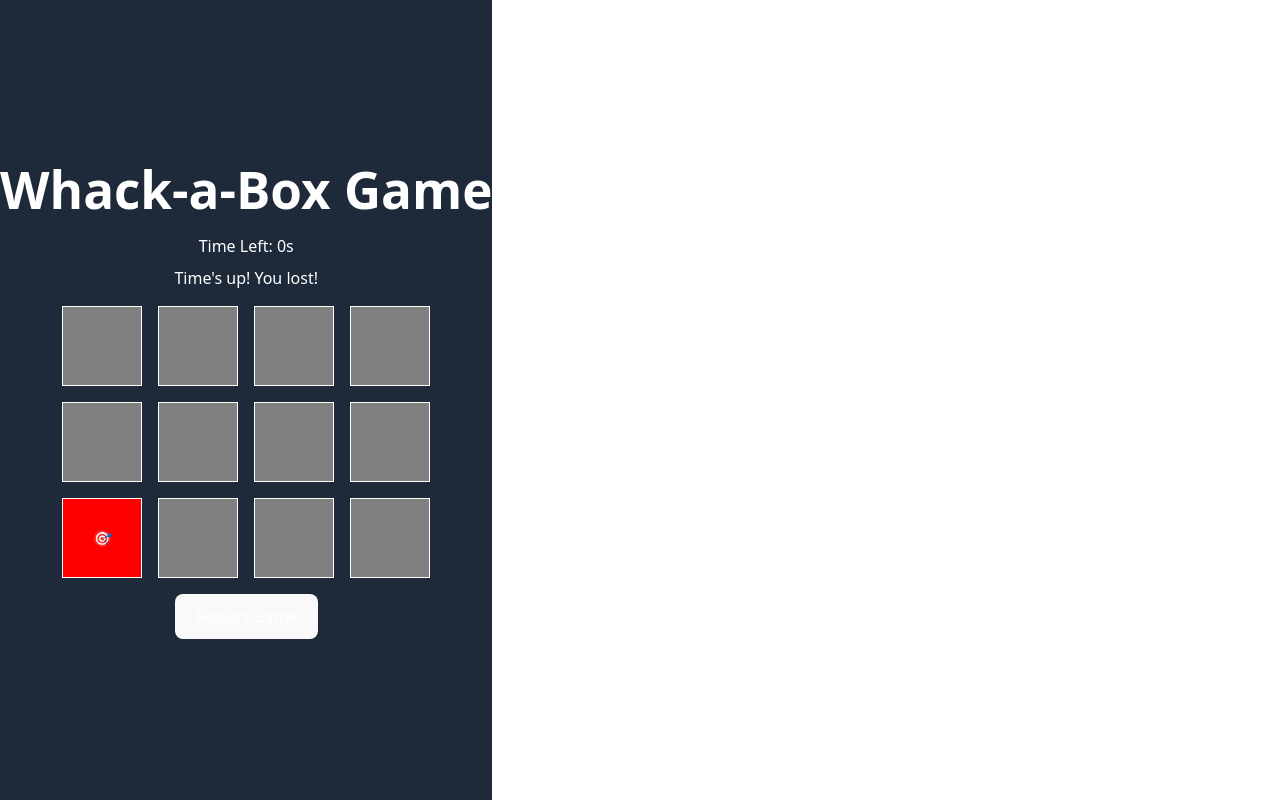
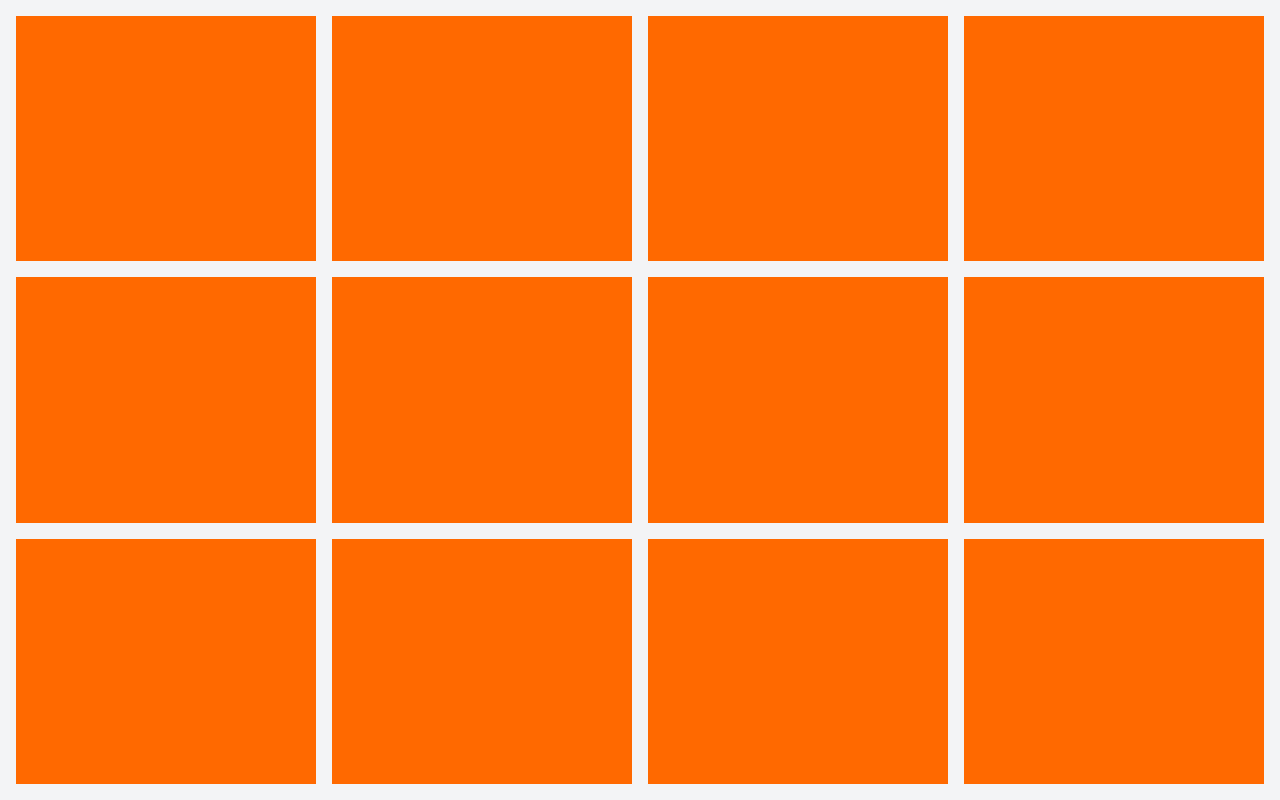
Before and after one commit to Kimmie38/React-Assignment-Boxes, a React (Vite) app: page / in a window 1280 px wide. Built offline with nearby package versions, Linux system fonts and the light colour scheme.

Commit message:
updated files

```diff
--- a/src/App.jsx
+++ b/src/App.jsx
@@ -1,7 +1,6 @@
 import React from "react";
-import WhackABox from "./WhackABox";
-
+import Box from "./Box";
 function App() {
-  return <WhackABox />;
+  return <Box />;
 }
 export default App;
--- a/src/WhackABox.jsx
+++ /dev/null
@@ -1,69 +0,0 @@
-import React, { useState, useEffect } from "react";
-
-const WhackABox = () => {
-  const [targetIndex, setTargetIndex] = useState(Math.floor(Math.random() * 12));
-  const [message, setMessage] = useState("");
-  const [timeLeft, setTimeLeft] = useState(5);
-  const [gameOver, setGameOver] = useState(false);
-
-  useEffect(() => {
-    if (timeLeft > 0) {
-      const timer = setTimeout(() => setTimeLeft(timeLeft - 1), 1000);
-      return () => clearTimeout(timer);
-    } else {
-      setGameOver(true);
-      setMessage("Time's up! You lost!");
-    }
-  }, [timeLeft]);
-
-  const handleBoxClick = (index) => {
-    if (gameOver) return;
-
-    if (index === targetIndex) {
-      setMessage("You found the hidden dot! 🎉");
-      setGameOver(true);
-    } else {
-      setMessage("Wrong box! Watch closely...");
-      setTimeout(() => {
-        setTargetIndex(Math.floor(Math.random() * 12));
-        setMessage("");
-        setTimeLeft(5); // Reset timer
-      }, 1000);
-    }
-  };
-
-  return (
-    <div className="flex flex-col items-center justify-center min-h-screen bg-gray-800 text-white">
-      <h1 className="text-2xl font-bold mb-4">Whack-a-Box Game</h1>
-      <p className="mb-2">Time Left: {timeLeft}s</p>
-      <p className="mb-4">{message}</p>
-      <div className="grid grid-cols-4 gap-4">
-        {[...Array(12)].map((_, index) => (
-          <div
-            key={index}
-            onClick={() => handleBoxClick(index)}
-            className="w-20 h-20 flex items-center justify-center border border-white cursor-pointer"
-            style={{ backgroundColor: index === targetIndex ? "red" : "gray" }}
-          >
-            {index === targetIndex && "🎯"}
-          </div>
-        ))}
-      </div>
-      {gameOver && (
-        <button
-          onClick={() => {
-            setGameOver(false);
-            setTargetIndex(Math.floor(Math.random() * 12));
-            setTimeLeft(5);
-            setMessage("");
-          }}
-          className="mt-4 bg-blue-500 px-4 py-2 rounded"
-        >
-          Restart Game
-        </button>
-      )}
-    </div>
-  );
-};
-
-export default WhackABox;
```
